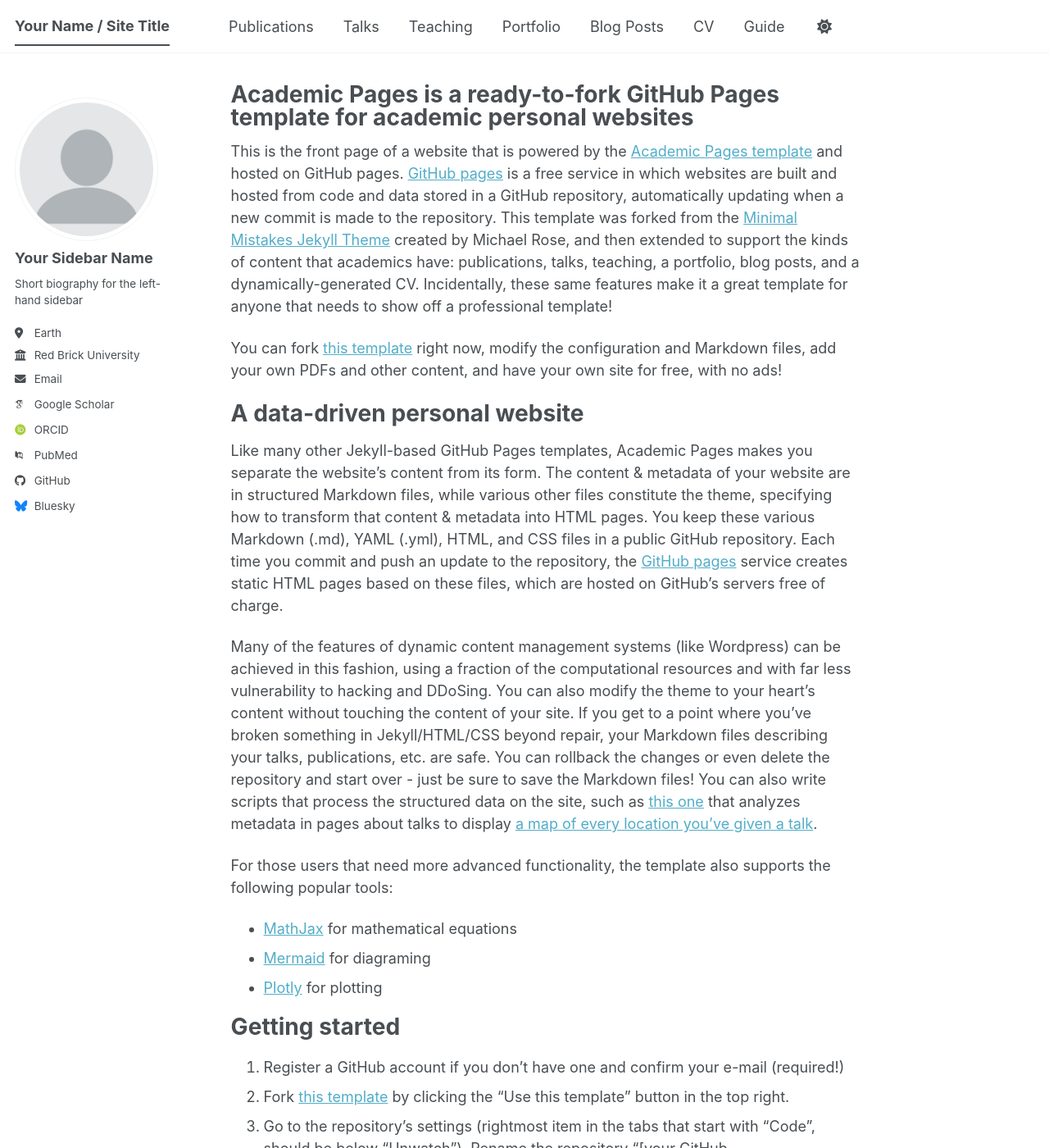
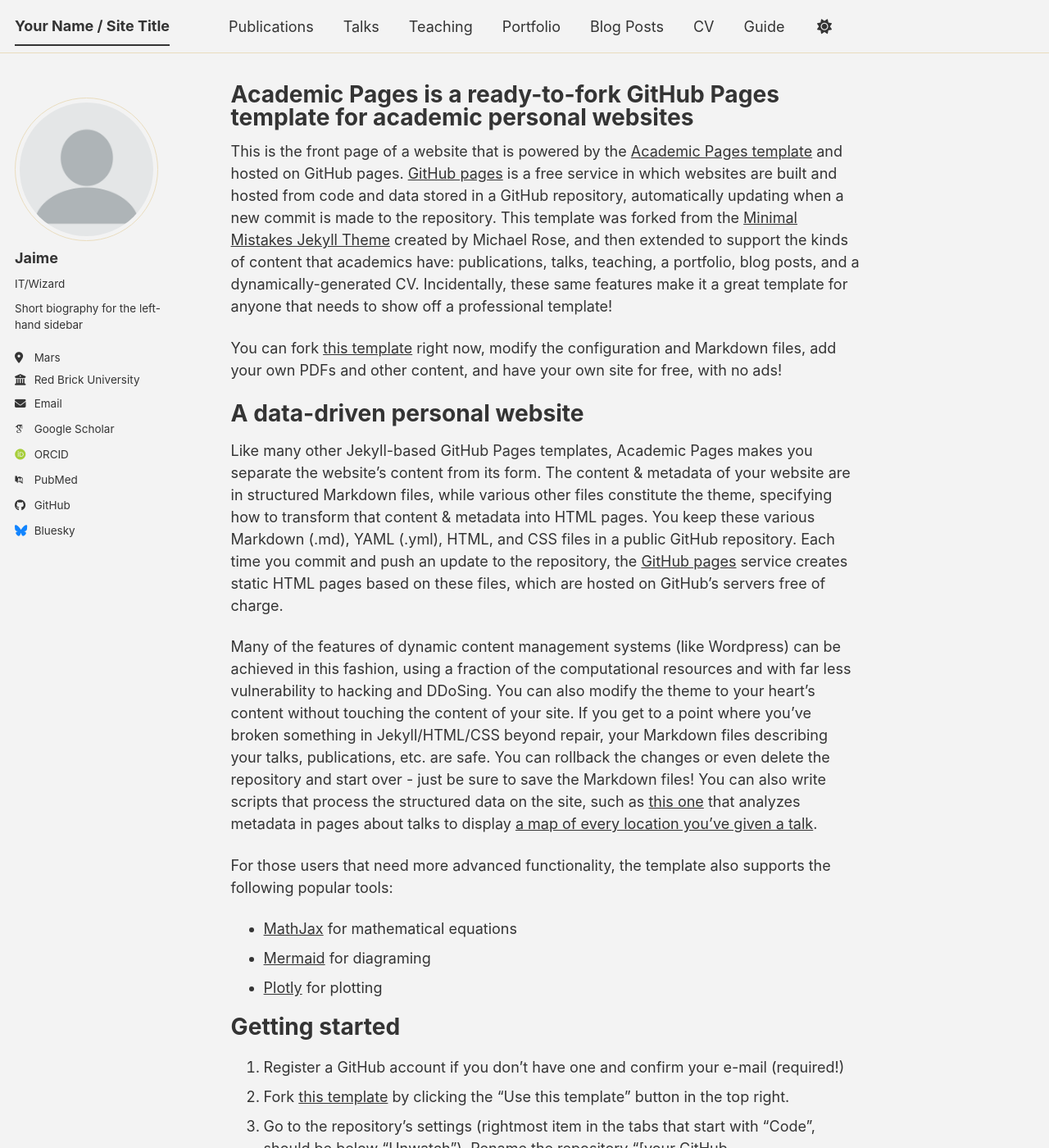
Before and after one commit to Slenderman239/Slenderman239.github.io, a Jekyll site: the page built from _pages/about.md, in a window 1280 px wide and 1400 px high. Shown: the whole window at 82% size. Built offline with Jekyll 4.4.1, drawn with Linux system fonts in a browser that asks for light colours; some web fonts are replaced; a script bundle is joined from its source files by our own code; library files that are not in the unit come from our copies; some of the changed text lies outside the part shown.

Commit message:
Update _config.yml

```diff
--- a/_config.yml
+++ b/_config.yml
@@ -8,11 +8,11 @@
 
 # Basic Site Settings
 locale                   : "en-US"
-site_theme               : "default" # The available themes options are "default", "air", "sunrise", "mint", "dirt" and "contrast"
+site_theme               : "dirt" # The available themes options are "default", "air", "sunrise", "mint", "dirt" and "contrast"
 title                    : "Your Name / Site Title"
 title_separator          : "-"
-name                     : &name "Your Name"
-description              : &description "Your Name's academic portfolio"   # Update this with a general description of your site, this is the default if not overridden by a page
+name                     : &name "Jaime"
+description              : &description "Just a guy :D"   # Update this with a general description of your site, this is the default if not overridden by a page
 url                      : https://academicpages.github.io # The base hostname & protocol for your site e.g. "https://[your GitHub username].github.io",
                                                            # or if you already have some other page hosted on Github then use "https://[your GitHub username].github.io/[Your Repo Name]"
 baseurl                  : "" # the subpath of your site, e.g. "/blog"
@@ -24,13 +24,13 @@
 author:
   # Biographic information
   avatar           : "profile.png"
-  name             : "Your Sidebar Name"
-  pronouns         : # example: "she/her"
+  name             : "Jaime"
+  pronouns         : "IT/Wizard"
   bio              : "Short biography for the left-hand sidebar"
-  location         : "Earth"
+  location         : "Mars"
   employer         : "Red Brick University"
   uri              : # URL
-  email            : "none@example.org"
+  email            : "camargojy04@gmail.com"
 
   # Academic websites
   academia         : # URL
```
